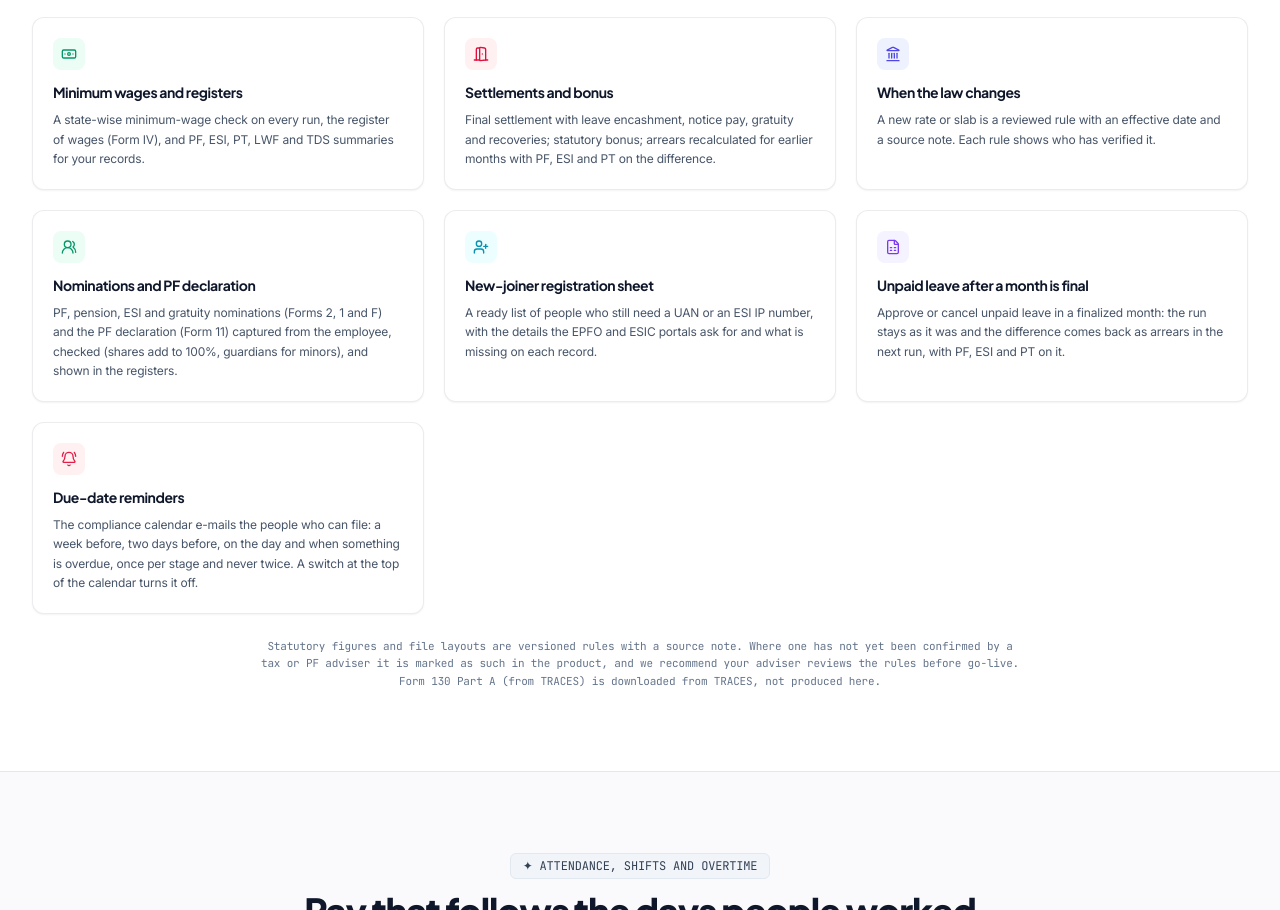
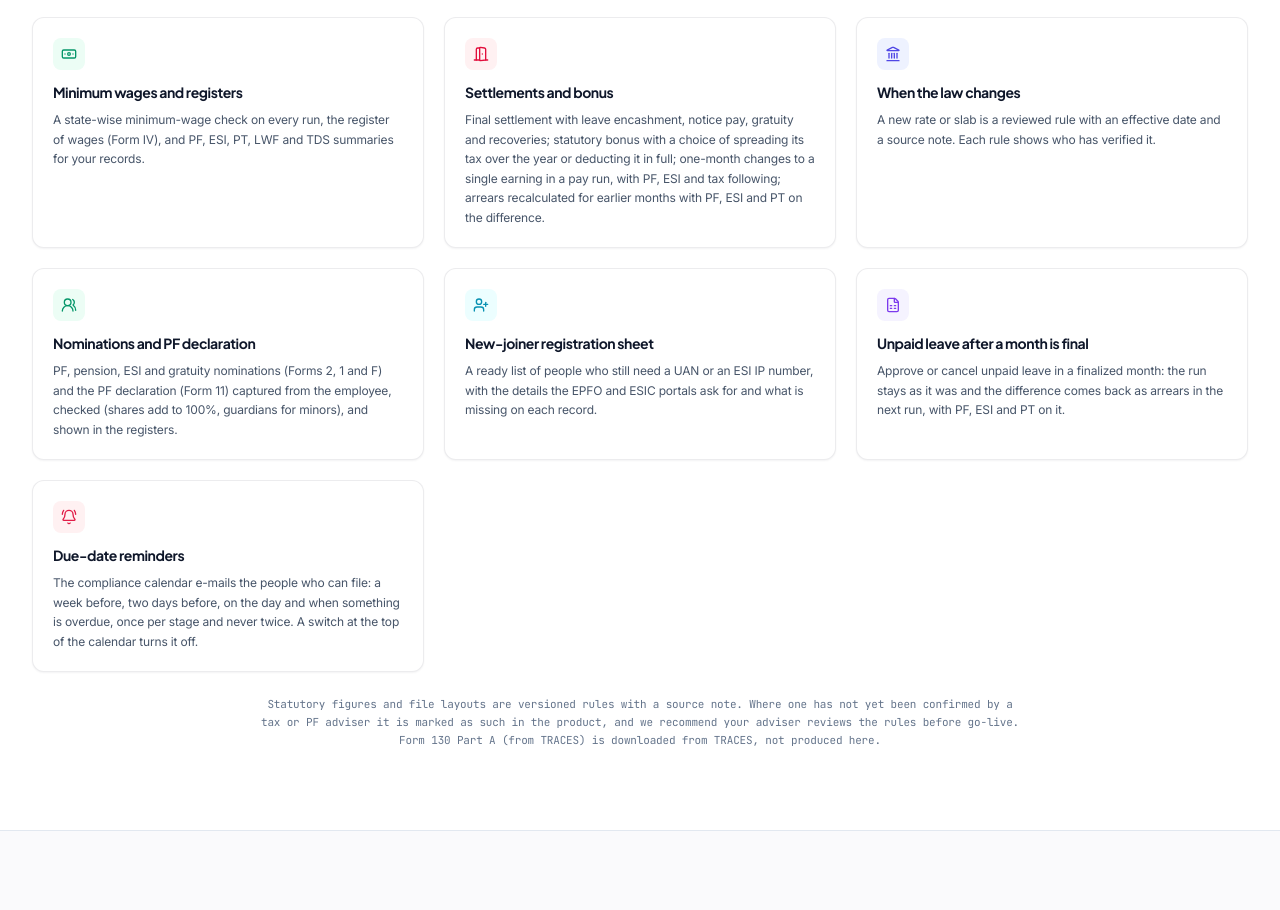
Before and after one commit to blackarck/payaskproso, a website built with Vite: page features.html in a window 1280 px wide. Shown: the part 1399-2309 px from the top of the page. Built offline with nearby package versions, Linux system fonts and the light colour scheme.

Commit message:
AI documentation update

```diff
--- a/features.html
+++ b/features.html
@@ -262,7 +262,7 @@
         <div class="card-tech p-5 rounded-xl">
           <div class="w-8 h-8 rounded-lg bg-rose-50 dark:bg-rose-950 text-[#E20E3C] flex items-center justify-center mb-3"><i data-lucide="door-open" class="w-4 h-4"></i></div>
           <h3 class="font-display font-bold text-sm text-slate-900 dark:text-white mb-2">Settlements and bonus</h3>
-          <p class="text-xs text-slate-600 dark:text-slate-400 leading-relaxed">Final settlement with leave encashment, notice pay, gratuity and recoveries; statutory bonus; arrears recalculated for earlier months with PF, ESI and PT on the difference.</p>
+          <p class="text-xs text-slate-600 dark:text-slate-400 leading-relaxed">Final settlement with leave encashment, notice pay, gratuity and recoveries; statutory bonus with a choice of spreading its tax over the year or deducting it in full; one-month changes to a single earning in a pay run, with PF, ESI and tax following; arrears recalculated for earlier months with PF, ESI and PT on the difference.</p>
         </div>
         <div class="card-tech p-5 rounded-xl">
           <div class="w-8 h-8 rounded-lg bg-indigo-50 dark:bg-indigo-950 text-indigo-600 flex items-center justify-center mb-3"><i data-lucide="landmark" class="w-4 h-4"></i></div>
```
